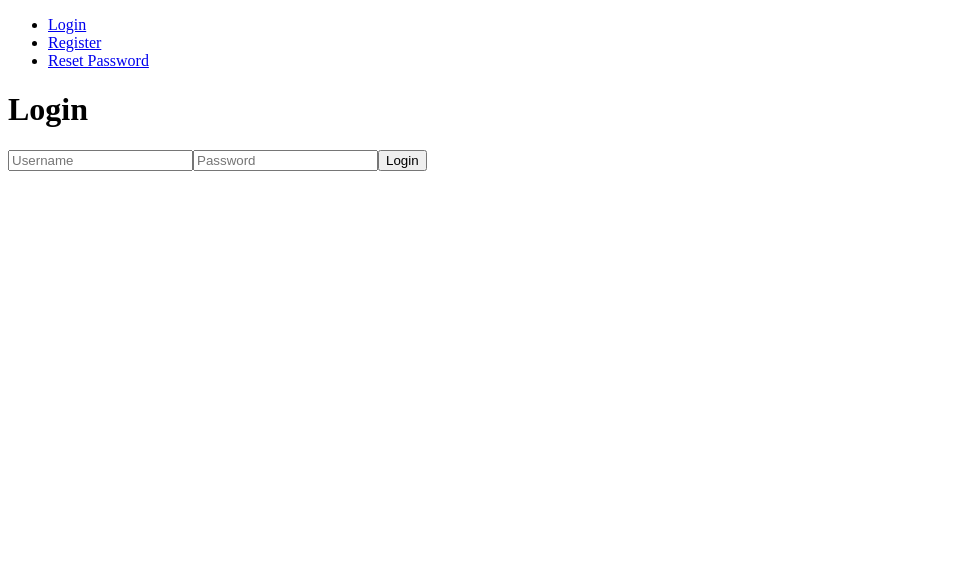
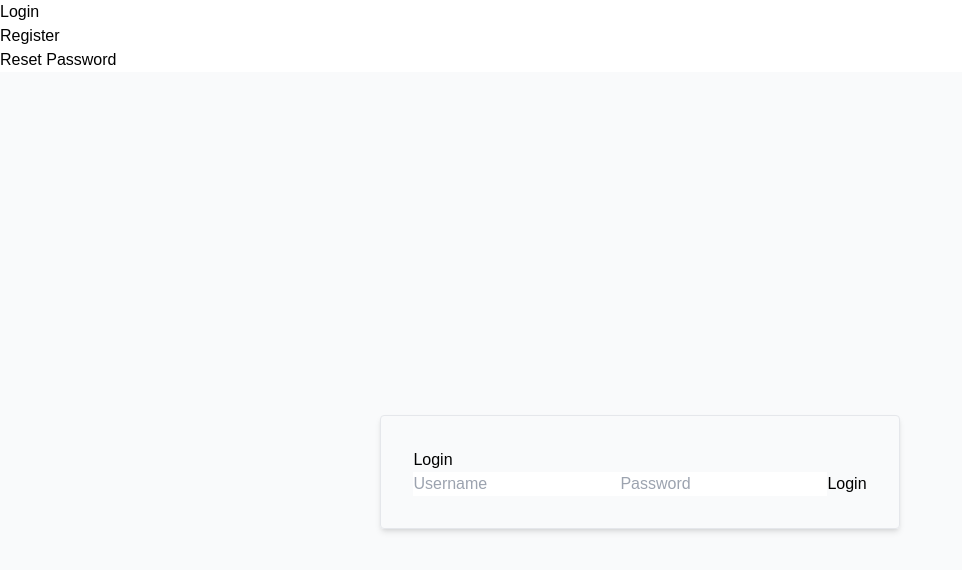
Before and after one commit to Peanuts359/cvwo-holiday-assignment-definitive, a React (Create React App) app in the folder frontend/: page / in a window 1280 px wide. Shown: the top 570 px of the page, without its empty margins (0-962 px from the left). Built offline with nearby package versions, Linux system fonts and the light colour scheme.

Commit message:
Add Tailwind

```diff
--- a/frontend/package.json
+++ b/frontend/package.json
@@ -34,5 +34,10 @@
       "last 1 firefox version",
       "last 1 safari version"
     ]
+  },
+  "devDependencies": {
+    "autoprefixer": "^10.4.20",
+    "postcss": "^8.4.49",
+    "tailwindcss": "^3.4.17"
   }
 }
--- a/frontend/src/components/Login.tsx
+++ b/frontend/src/components/Login.tsx
@@ -28,7 +28,8 @@ const Login: React.FC = () => {
     };
 
     return (
-        <form onSubmit={handleSubmit}>
+        <div className="min-h-screen flex items-center justify-center bg-gray-50">
+            <form onSubmit={handleSubmit} className="p-8 border rounded shadow-md">
                 <h1>Login</h1>
                 <input
                     type="text"
@@ -44,6 +45,7 @@ const Login: React.FC = () => {
                 />
                 <button type="submit">Login</button>
             </form>
+        </div>
         );
     };
 
--- a/frontend/src/index.tsx
+++ b/frontend/src/index.tsx
@@ -2,6 +2,7 @@ import React from "react";
 import ReactDOM from "react-dom/client";
 import { BrowserRouter } from "react-router-dom";
 import App from "./App";
+import "./style.css";
 
 const root = ReactDOM.createRoot(document.getElementById("root") as HTMLElement);
 
--- /dev/null
+++ b/frontend/src/style.css
@@ -0,0 +1,3 @@
+@tailwind base;
+@tailwind components;
+@tailwind utilities;
--- /dev/null
+++ b/frontend/tailwind.config.js
@@ -0,0 +1,14 @@
+/** @type {import('tailwindcss').Config} */
+module.exports = {
+  content: [
+    "./src/**/*.{js,jsx,ts,tsx}",
+    "./public/index.html",
+  ],
+  theme: {
+    fontFamily: {
+      sans: ['Arial', 'Helvetica', 'Segoe UI', 'sans-serif']
+    },
+    extend: {},
+  },
+  plugins: [],
+}
```
Also changed, not shown: 1 other file (tests, documents, lock files or other folders). Lines whose indentation alone changed are shown as unchanged.
